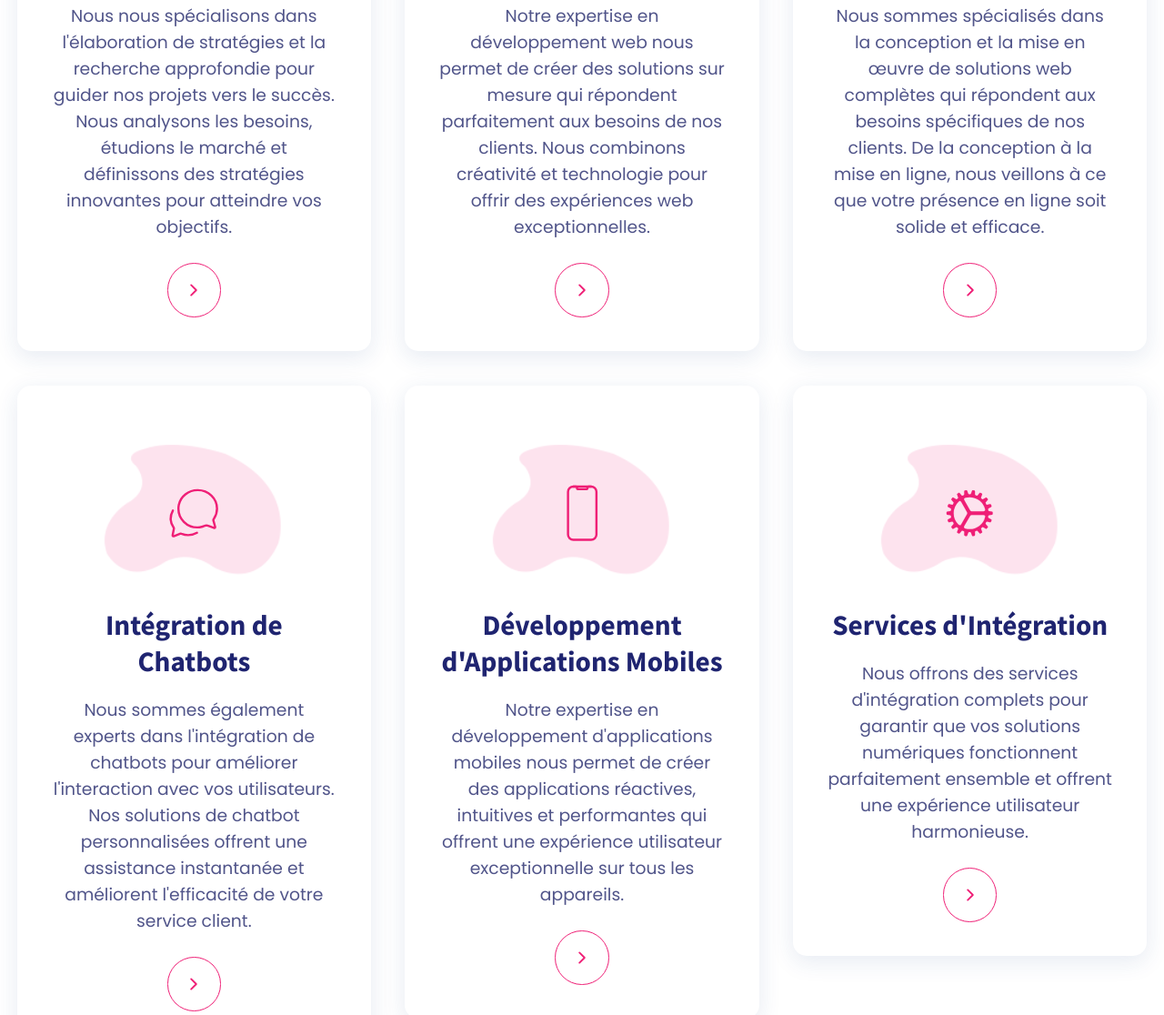
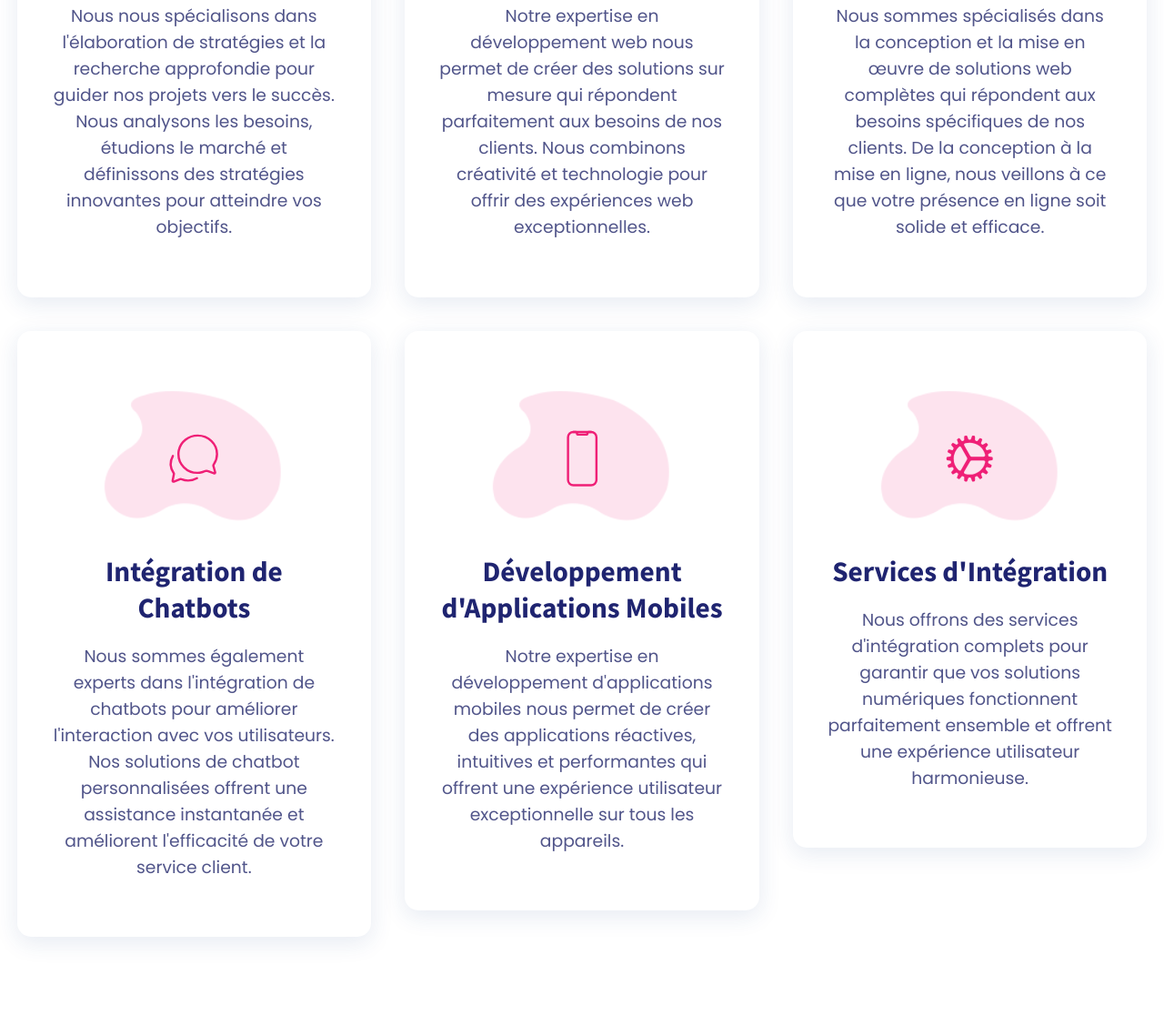
Before and after one commit to lemarouane/Alpha-digs, a plain HTML site: page index.html in a window 1280 px wide. Shown: the part 2360-3476 px from the top of the page at 91% size. Drawn offline with nearby package versions, Linux system fonts and the light colour scheme.

Commit message:
Update index.html

```diff
--- a/index.html
+++ b/index.html
@@ -215,9 +215,7 @@ Des sites web alliant créativité, sécurité et interactivité.</h2>
                   Nous nous spécialisons dans l'élaboration de stratégies et la recherche approfondie pour guider nos projets vers le succès. Nous analysons les besoins, étudions le marché et définissons des stratégies innovantes pour atteindre vos objectifs.
                 </p>
 
-                <button class="card-btn" aria-label="Afficher plus">
-                  <ion-icon name="chevron-forward-outline"></ion-icon>
-                </button>
+
 
               </div>
             </li>
@@ -235,9 +233,7 @@ Des sites web alliant créativité, sécurité et interactivité.</h2>
                   Notre expertise en développement web nous permet de créer des solutions sur mesure qui répondent parfaitement aux besoins de nos clients. Nous combinons créativité et technologie pour offrir des expériences web exceptionnelles.
                 </p>
 
-                <button class="card-btn" aria-label="Afficher plus">
-                  <ion-icon name="chevron-forward-outline"></ion-icon>
-                </button>
+
 
               </div>
             </li>
@@ -255,9 +251,7 @@ Des sites web alliant créativité, sécurité et interactivité.</h2>
                   Nous sommes spécialisés dans la conception et la mise en œuvre de solutions web complètes qui répondent aux besoins spécifiques de nos clients. De la conception à la mise en ligne, nous veillons à ce que votre présence en ligne soit solide et efficace.
                 </p>
 
-                <button class="card-btn" aria-label="Afficher plus">
-                  <ion-icon name="chevron-forward-outline"></ion-icon>
-                </button>
+
 
               </div>
             </li>
@@ -275,9 +269,7 @@ Des sites web alliant créativité, sécurité et interactivité.</h2>
                   Nous sommes également experts dans l'intégration de chatbots pour améliorer l'interaction avec vos utilisateurs. Nos solutions de chatbot personnalisées offrent une assistance instantanée et améliorent l'efficacité de votre service client.
                 </p>
 
-                <button class="card-btn" aria-label="Afficher plus">
-                  <ion-icon name="chevron-forward-outline"></ion-icon>
-                </button>
+
 
               </div>
             </li>
@@ -295,9 +287,7 @@ Des sites web alliant créativité, sécurité et interactivité.</h2>
                   Notre expertise en développement d'applications mobiles nous permet de créer des applications réactives, intuitives et performantes qui offrent une expérience utilisateur exceptionnelle sur tous les appareils.
                 </p>
 
-                <button class="card-btn" aria-label="Afficher plus">
-                  <ion-icon name="chevron-forward-outline"></ion-icon>
-                </button>
+
 
               </div>
             </li>
@@ -315,9 +305,7 @@ Des sites web alliant créativité, sécurité et interactivité.</h2>
                   Nous offrons des services d'intégration complets pour garantir que vos solutions numériques fonctionnent parfaitement ensemble et offrent une expérience utilisateur harmonieuse.
                 </p>
 
-                <button class="card-btn" aria-label="Afficher plus">
-                  <ion-icon name="chevron-forward-outline"></ion-icon>
-                </button>
+
 
               </div>
             </li>
```
